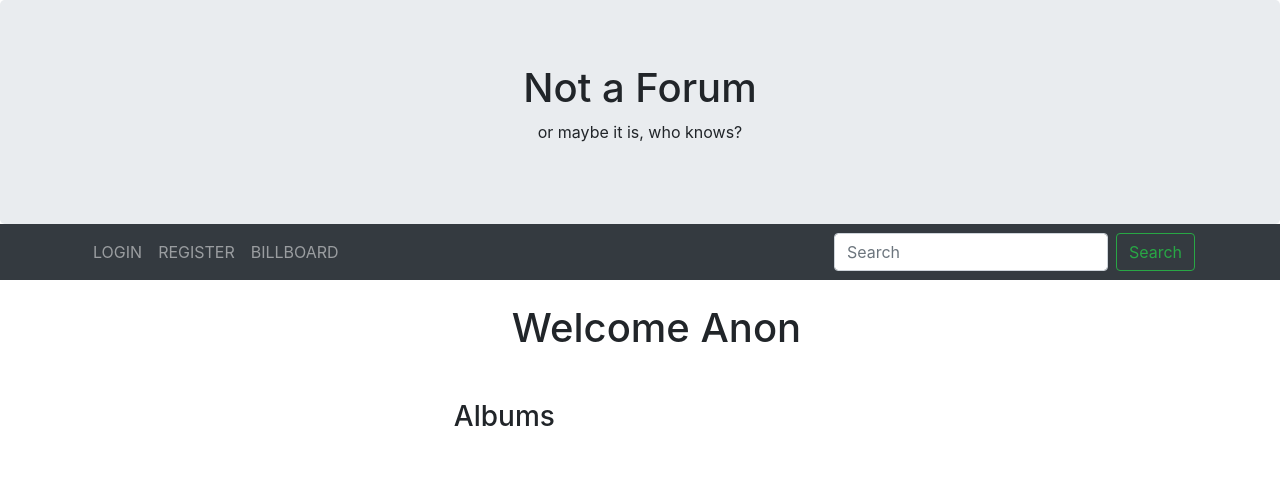
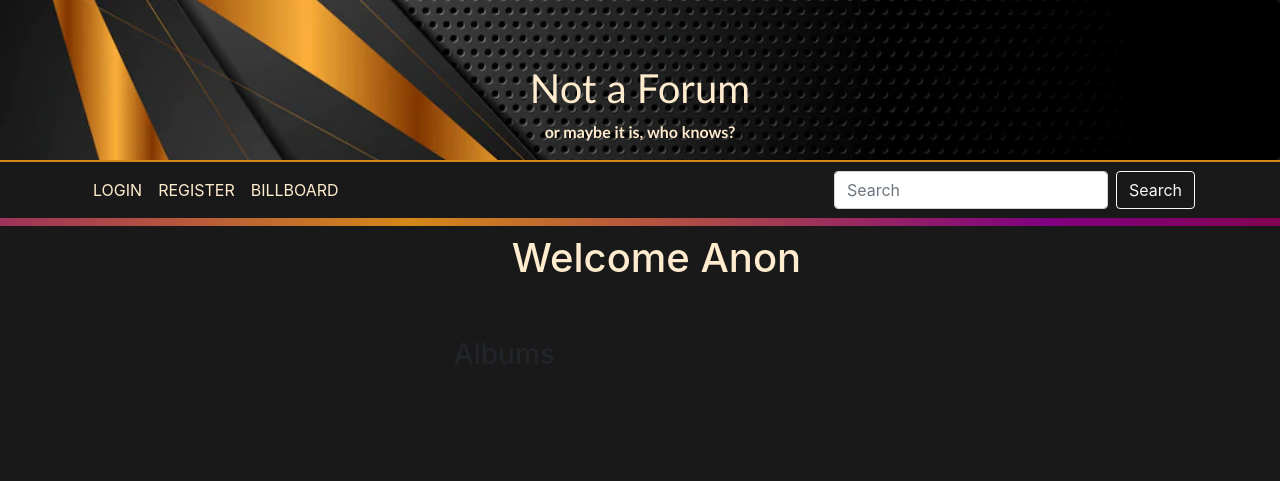
Before and after one commit to Francesca-pfi/WebPFI, a PHP site: page /billboard.php in a window 1280 px wide. Shown: the top 481 px of the page. Run offline with PHP 8.4, Linux system fonts and the light colour scheme; data that the repository does not hold is empty.

Commit message:
Add files via upload

```diff
--- a/PFIweb/CLASSES/ALBUM/album.php
+++ b/PFIweb/CLASSES/ALBUM/album.php
@@ -153,17 +153,19 @@ class Album{
         }
     }
     public function display_comments() {
-
+        $compteur = 1;
         $TDG = CommentTDG::get_instance();
         $posts = $TDG->get_by_elemID($this->id, 'album');
         $res = false;
 
-        foreach($posts as $post) {
+        for ($i = count($posts) - 1; $i >= 0; $i--) {
             $res = true;
             $comment = new Comment();
-            $comment->load_comment($post['id']);
-            $comment->display();
+            $comment->load_comment($posts[$i]['id']);
+            $comment->display($compteur);
+            $compteur += 1;
         }
+
     }
 
     //STATIC FUNCTIONS
--- a/PFIweb/CLASSES/COMMENT/comment.php
+++ b/PFIweb/CLASSES/COMMENT/comment.php
@@ -67,7 +67,7 @@ class Comment{
 
         return true;
     }
-    public function display() {
+    public function display($noComment) {
         $author = new User();
         $author->load_user_id($this->authorID);
         $TDG = CommentTDG::get_instance();
@@ -79,29 +79,14 @@ class Comment{
 
         if (isset($_SESSION["userID"])) {
             if ($TDG->is_comment_liked_by($this->id, $_SESSION["userID"])) {
-                $btnLike = /*"
-                <form class='d-inline' action='DOMAINLOGIC/unlikeComment.dom.php' method='post'>
+                /*$btnLike = "<form class='d-inline' action='DOMAINLOGIC/unlikeComment.dom.php' method='post'>
                 <input type='hidden'  id='commentID' name='commentID' value='$this->id'>
-                <input class='btn btn-danger m-1' type='submit' value='Unlike'></form>
-                "<button id='btnUnlike$this->id' class='btn btn-danger'>Unlike</button>
-                <span id='script$this->id'></span>
-                <script>
-                    $(document).ready(function() {
-                        $('#btnUnlike$this->id').click(function() {
-                        $('#script$this->id').load('DOMAINLOGIC/unlikeComment.dom.php'),
-                            {commentID: '$this->id'},
-                            function(){
-                                alert('IS THIS THE LIONEL YOU ARE LOOKING FOR?')};
-                            });
-                        });
-                    });
-                </script>";*/
+                <input class='btn btn-danger m-1' type='submit' value='Unlike'></form>";*/
                 "<button id='btnUnlikecomment$this->id' class='btn btn-danger' onclick='unlike($this->id,\"comment\")'>Unlike</button>
                 <button id='btnLikecomment$this->id' class='btn btn-primary d-none' onclick='like($this->id,\"comment\")'>Like</button>";
             }
             else {
-                $btnLike =
-                /*"<form class='d-inline' action='DOMAINLOGIC/likeComment.dom.php' method='post'>
+                $btnLike = /*"<form class='d-inline' action='DOMAINLOGIC/likeComment.dom.php' method='post'>
                 <input type='hidden' id='commentID' name='commentID' value='$this->id'>
                 <input class='btn btn-primary m-1' type='submit' value='Like'></form>";*/
                 "<button id='btnUnlikecomment$this->id' class='btn btn-danger d-none' onclick='unlike($this->id,\"comment\")'>Unlike</button>
@@ -161,11 +146,9 @@ class Comment{
 
     public function unlike_comment($id, $userID) {
         if (!$this->load_comment($id)) {
-            echo "id vide";
             return false;
         }
         if (empty($userID)) {
-            echo "user id vide";
             return false;
         }
         $TDG = LikeTDG::get_instance();
--- a/PFIweb/CLASSES/USER/user.php
+++ b/PFIweb/CLASSES/USER/user.php
@@ -263,4 +263,22 @@ class User{
         $TDG = null;
         return $res["username"];
     }
+
+    public static function create_users_list($res){
+        $lst = array();
+        foreach ($res as $row) {
+            $img = new User();
+            $img->load_user_id($row["id"]);
+            array_push($lst,$img);
+        }
+
+        return $lst;
+    }
+
+    public static function search_name($name){
+        $TDG = UserTDG::get_instance();
+        $res = $TDG->search_name($name);
+        $TDG = null;
+        return $res;
+    }
 }
--- /dev/null
+++ b/PFIweb/HTML/CSS/css.css
@@ -0,0 +1,61 @@
+body{
+    background-color: rgba(25,25,25,1);
+}
+html, body {
+    max-width: 100%;
+    overflow-x: hidden;
+}
+#bandeColore{
+    height:1vh;
+    width:400vw;
+    position: relative;
+    background-image: linear-gradient(to right, rgb(211, 136, 24) , purple,darkred,purple,rgb(211, 136, 24),purple,darkred,purple,rgb(211, 136, 24));
+    animation-name: example;
+    animation-duration: 8s;
+    animation-iteration-count: infinite;
+    margin-bottom: 1vh;
+}
+
+@keyframes example {
+    0%   {right:0vw}
+    5%   {right:10vw}
+    10%  {right:20vw}
+    15%   {right:30vw}
+    20%  {right:40vw}
+    25%   {right:50vw}
+    30%  {right:60vw}
+    35%   {right:70vw}
+    40%  {right:80vw}
+    45%   {right:90vw}
+    50%  {right:100vw}
+    55%   {right:110vw}
+    60%  {right:120vw}
+    65%   {right:130vw}
+    70%  {right:140vw}
+    75%   {right:150vw}
+    80%  {right:160vw}
+    85%   {right:170vw}
+    90%  {right:180vw}
+    95%   {right:190vw}
+    100% {right:200vw}
+}
+#headerTop{
+    background-image: url("../../MEDIAS/Images/bronze-strips.png");
+    background-position: center;
+    background-size:100%;
+    color:blanchedalmond;
+    font-weight: bold;
+    font-family: 'Trebuchet MS', 'Lucida Sans Unicode', 'Lucida Grande', 'Lucida Sans', Arial, sans-serif;
+    margin-bottom:0;
+    height:20vh;
+}
+#headerNav{
+    background-color: rgba(25,25,25,1);
+    border-top:0.3vh solid rgb(211, 136, 24);
+}
+#headerNav a{
+    color:blanchedalmond;
+}
+.blanchedalmond{
+    color:blanchedalmond;
+}
--- a/PFIweb/HTML/albumview.php
+++ b/PFIweb/HTML/albumview.php
@@ -7,7 +7,7 @@
   <h1 class="mb-4" ><?php echo $album->get_title() ?> </h1>
     <div class="row justify-content-md-center">
         <div class="col-sm-8 mb-4">
-            <div id='medias'>
+        <div id='medias'>
                 <?php
                     $album->display_images_preview();
                 ?>
@@ -17,6 +17,7 @@
                     $album->display_comments();
                     include "addcommentalbumview.php";
                 ?>
+                <button id="comments-load-btn" type="button" class="btn btn-primary" name="button">More comments!</button>
             </div>
         </div>
         <div class="col-sm-3 mb-4">
--- a/PFIweb/HTML/billboardview.php
+++ b/PFIweb/HTML/billboardview.php
@@ -8,9 +8,9 @@
 ?>
 
 <div class="container-fluid mt-30 pl-5">
-  <h1 class="mb-4" >Welcome <?php echo $name ?> </h1>
+  <h1 class="pb-4 blanchedalmond">Welcome <?php echo $name ?> </h1>
     <div class="row justify-content-md-center">
-        <div class="col-sm-8 mb-4">
+        <div class="col-sm-8 pb-4">
             <?php
               if(isset($_GET["userID"])){
                 include "myAlbumView.php";
--- a/PFIweb/HTML/imageview.php
+++ b/PFIweb/HTML/imageview.php
@@ -12,7 +12,8 @@
     <div>
         <?php $image->display_comments(); ?>
     </div>
-    <div>
+    <div style="margin: 5vh 0">
+        <button id="comments-load-btn" type="button" class="btn btn-primary mb-2" name="button" style="text-align:left">More comments!</button>
         <?php include "addcommentimageview.php";?>
     </div>
 </div>
--- a/PFIweb/HTML/masterpage.php
+++ b/PFIweb/HTML/masterpage.php
@@ -7,12 +7,15 @@
     <head>
         <meta charset="utf-8">
         <meta name="viewport" content="width=device-width, initial-scale=1">
-        <script src="HTML/functions.js"></script>
         <?php include "bootstrap.html";?>
         <title> <?php echo $title ?> </title>
+        <link rel="stylesheet" type="text/css" href="HTML/CSS/css.css">
+        <script> <?php include_once __DIR__ . "/../JS/util.js"; ?> </script>
+        <script src="HTML/functions.js"></script>
     </head>
     <body>
         <?php include "navigationmodule.php";?>
+        <div id="bandeColore"></div>
         <div class="container-fluid align-center text-center">
               <?php  load_modules($content); ?>
         </div>
--- a/PFIweb/HTML/navigationmodule.php
+++ b/PFIweb/HTML/navigationmodule.php
@@ -27,7 +27,7 @@
 ?>
 
 
-<div class="jumbotron text-center" style="margin-bottom:0">
+<div class="jumbotron text-center" id="headerTop">
     <div class="container">
         <h1>Not a Forum</h1>
         <p>or maybe it is, who knows?</p>
@@ -35,7 +35,7 @@
 </div>
 
 
-<nav class="navbar navbar-expand-sm bg-dark navbar-dark mb-4">
+<nav class="navbar navbar-expand-sm navbar-dark" id="headerNav">
     <div class="container collapse navbar-collapse">
         <ul class="navbar-nav mr-auto">
             <?php
@@ -48,7 +48,7 @@
 
         <form class="form-inline my-2 my-lg-0" action="billboard.php" method="post">
             <input class="form-control mr-sm-2" type="text" placeholder="Search" name="search">
-            <button class="btn btn-outline-success my-2 my-sm-0" type="submit">Search</button>
+            <button class="btn btn-outline-light my-2 my-sm-0" type="submit">Search</button>
         </form>
     </div>
 </nav>
--- /dev/null
+++ b/PFIweb/JS/util.js
@@ -0,0 +1,18 @@
+$(document).ready(function(){
+    var commentCount = 1;
+    var content;
+
+    for (var i = 0; i < 3; i++) {
+        content = $('#c' + commentCount)[0];
+        content.style.display = "block";
+        commentCount++;
+    }
+
+    $("#comments-load-btn").click(function(){
+        for (i = 0; i < 2; i++) {
+            content = $('#c' + commentCount)[0];
+            content.style.display = "block";
+            commentCount++;
+        }
+    });
+});
```
Also changed, not shown: PFIweb/CLASSES/IMAGE/image.php (+28 -12 lines), PFIweb/HTML/searchView.php (+39 -3 lines), PFIweb/MEDIAS/Images/black_silver_rogner.png (added), PFIweb/MEDIAS/Images/bronze-strips.png (added).
